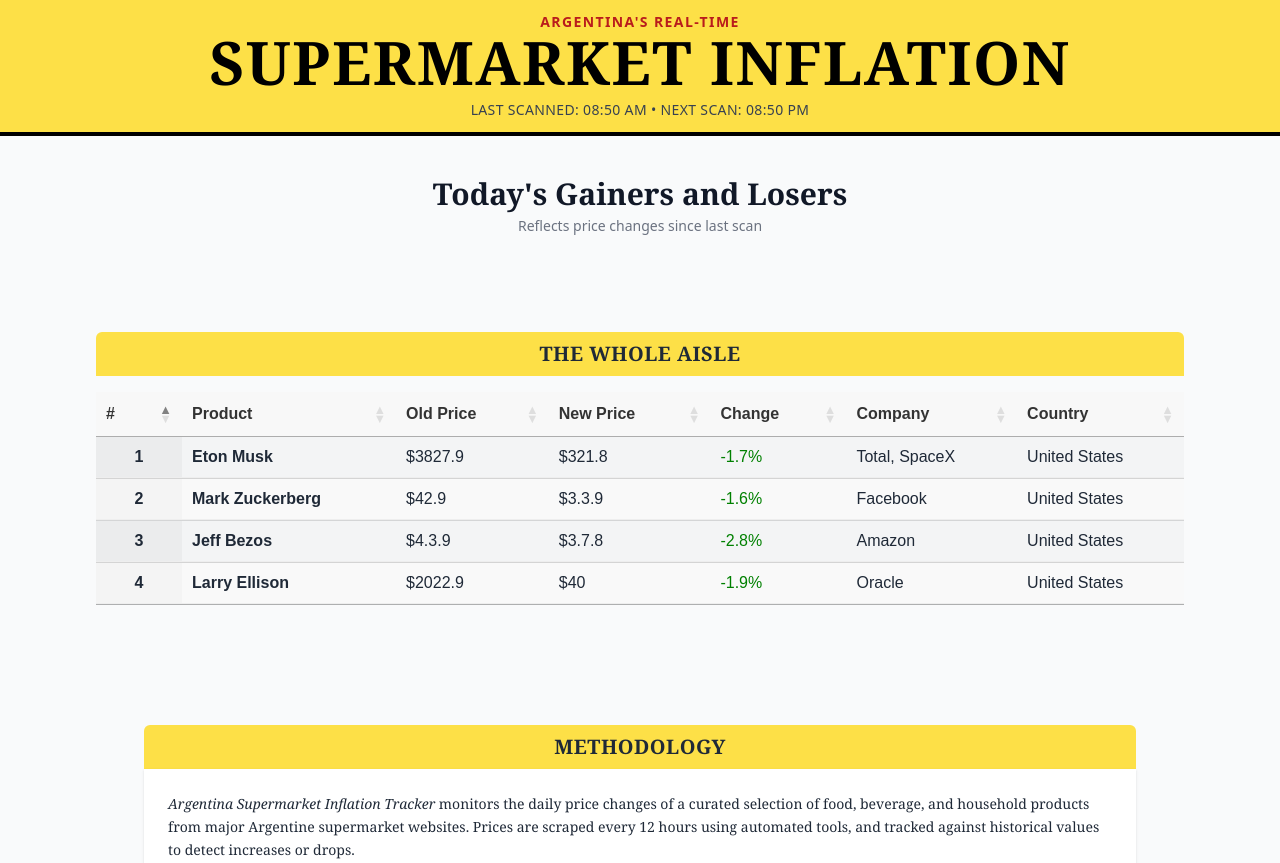
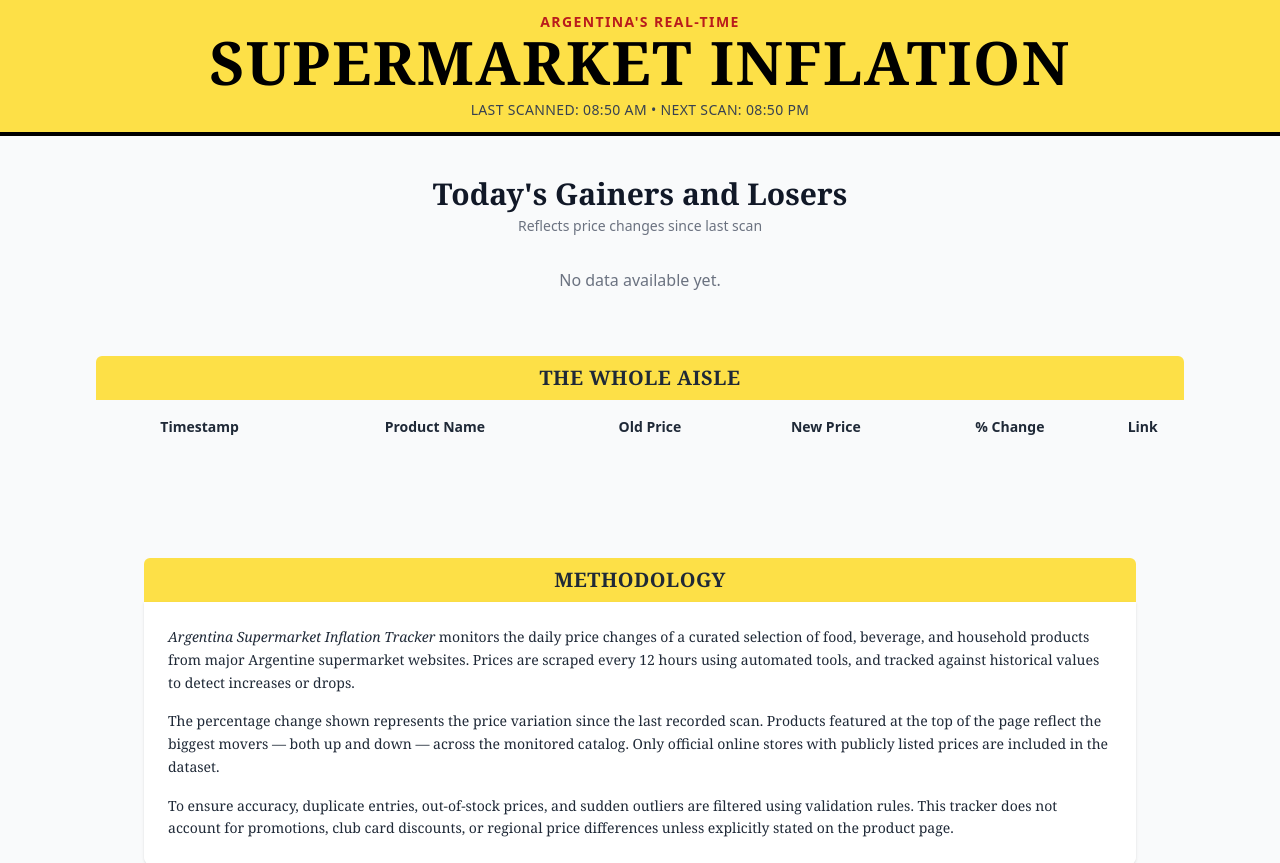
Before and after one commit to pyoneerC/danidjango, a Django app: page / in a window 1280 px wide. Shown: the top 863 px of the page. Run offline with Django 5.2, Linux system fonts and the light colour scheme; lists and menus that the app fills with data are empty; parts of the project's set-up code (start-up, migrations or seed data) failed here and were passed over; some libraries are stand-ins or nearby versions.

Commit message:
Revert "table"
This reverts commit 991655f3018ca550b29ad711ac0d54677c535ab5.

```diff
--- a/templates/danimax/index.html
+++ b/templates/danimax/index.html
@@ -11,46 +11,6 @@
     }
     .increase { color: red; font-weight: bold; }
     .decrease { color: green; font-weight: bold; }
-
-    /* New Forbes-style table styling */
-    .forbes-table {
-      width: 100%;
-      border-collapse: collapse;
-      font-family: Arial, sans-serif;
-    }
-    .forbes-table thead th {
-      background-color: #f8f8f8;
-      color: #333;
-      font-weight: bold;
-      padding: 10px 15px;
-      text-align: left;
-      border-bottom: 2px solid #ddd;
-    }
-    .forbes-table tbody td {
-      padding: 12px 15px;
-      border-bottom: 1px solid #eee;
-      vertical-align: middle;
-    }
-    .forbes-table tbody tr:nth-child(even) {
-      background-color: #f9f9f9;
-    }
-    .forbes-table tbody tr:hover {
-      background-color: #f1f1f1;
-    }
-    .rank-column {
-      width: 50px;
-      text-align: center;
-      font-weight: bold;
-    }
-    .name-column {
-      font-weight: bold;
-    }
-    .change-negative {
-      color: green;
-    }
-    .change-positive {
-      color: red;
-    }
   </style>
 
   <!-- CSV + Table Helpers -->
@@ -90,56 +50,19 @@
       <h3 class="text-xl font-bold tracking-wide text-gray-800 forbes-title uppercase">THE WHOLE AISLE</h3>
     </div>
 
-    <table id="historyTable" class="forbes-table display w-full">
+    <table id="historyTable" class="display w-full text-sm">
       <thead>
         <tr>
-          <th class="rank-column">#</th>
-          <th class="name-column">Product</th>
+          <th>Timestamp</th>
+          <th>Product Name</th>
           <th>Old Price</th>
           <th>New Price</th>
-          <th>Change</th>
-          <th>Company</th>
-          <th>Country</th>
+          <th>% Change</th>
+          <th>Link</th>
         </tr>
       </thead>
       <tbody id="historyBody">
-        <!-- Example rows - these would be populated dynamically -->
-        <tr>
-          <td class="rank-column">1</td>
-          <td class="name-column">Eton Musk</td>
-          <td>$3827.9</td>
-          <td>$321.8</td>
-          <td class="change-negative">-1.7%</td>
-          <td>Total, SpaceX</td>
-          <td>United States</td>
-        </tr>
-        <tr>
-          <td class="rank-column">2</td>
-          <td class="name-column">Mark Zuckerberg</td>
-          <td>$42.9</td>
-          <td>$3.3.9</td>
-          <td class="change-negative">-1.6%</td>
-          <td>Facebook</td>
-          <td>United States</td>
-        </tr>
-        <tr>
-          <td class="rank-column">3</td>
-          <td class="name-column">Jeff Bezos</td>
-          <td>$4.3.9</td>
-          <td>$3.7.8</td>
-          <td class="change-negative">-2.8%</td>
-          <td>Amazon</td>
-          <td>United States</td>
-        </tr>
-        <tr>
-          <td class="rank-column">4</td>
-          <td class="name-column">Larry Ellison</td>
-          <td>$2022.9</td>
-          <td>$40</td>
-          <td class="change-negative">-1.9%</td>
-          <td>Oracle</td>
-          <td>United States</td>
-        </tr>
+        <!-- Populated via JS -->
       </tbody>
     </table>
   </div>
@@ -178,6 +101,7 @@
   </div>
     </footer>
 
+  <!-- Script -->
   <script>
     function formatTime(date) {
       return date.toLocaleTimeString([], { hour: '2-digit', minute: '2-digit' });
@@ -188,15 +112,70 @@
     const nextScan = new Date(now.getTime() + 6 * 60 * 60 * 1000);
     document.getElementById('scan-time').textContent = `Last scanned: ${formatTime(lastScan)} • Next scan: ${formatTime(nextScan)}`;
 
-    // Initialize DataTable with Forbes styling
-    $(document).ready(function() {
-      $('#historyTable').DataTable({
-        order: [[0, 'asc']],
-        paging: false,
-        searching: false,
-        info: false
+    async function loadCSVData() {
+      const response = await fetch('price_changes.csv');
+      if (!response.ok) {
+        document.getElementById('cards').innerHTML = '<p class="text-center text-gray-500 col-span-full">No data available yet.</p>';
+        return;
+      }
+      const csvText = await response.text();
+
+      Papa.parse(csvText, {
+        header: true,
+        skipEmptyLines: true,
+        complete: function(results) {
+          const data = results.data;
+
+          // Sort by most recent change
+          data.sort((a, b) => new Date(b.timestamp) - new Date(a.timestamp));
+
+          const cardsContainer = document.getElementById('cards');
+          const tableBody = document.getElementById('historyBody');
+
+          // Show top 10 in cards
+          data.slice(0, 10).forEach(row => {
+            const card = document.createElement('div');
+            card.className = "bg-white rounded-lg shadow p-4 hover:shadow-md transition";
+
+            card.innerHTML = `
+              <div class="font-semibold text-gray-900 mb-1">${row.product_name}</div>
+              <div class="${parseFloat(row.change_percentage) >= 0 ? 'increase' : 'decrease'}">
+                ${parseFloat(row.change_percentage).toFixed(2)}%
+              </div>
+              <a href="${row.product_url}" target="_blank" class="text-blue-500 underline text-sm mt-1 block">Link</a>
+            `;
+            cardsContainer.appendChild(card);
+          });
+
+          // Table rows
+          data.forEach(row => {
+            const tr = document.createElement('tr');
+
+            const change = parseFloat(row.change_percentage);
+            const changeClass = isNaN(change) ? '' : (change >= 0 ? 'increase' : 'decrease');
+
+            tr.innerHTML = `
+              <td>${row.timestamp}</td>
+              <td>${row.product_name}</td>
+              <td>${row.old_price_ars}</td>
+              <td>${row.new_price_ars}</td>
+              <td class="${changeClass}">${!isNaN(change) ? change.toFixed(2) + '%' : 'N/A'}</td>
+              <td><a href="${row.product_url}" target="_blank" class="text-blue-600 underline">View</a></td>
+            `;
+            tableBody.appendChild(tr);
+          });
+
+          // Init DataTable
+          $(document).ready(function() {
+            $('#historyTable').DataTable({
+              order: [[0, 'desc']]
+            });
+          });
+        }
       });
-    });
+    }
+
+    document.addEventListener('DOMContentLoaded', loadCSVData);
   </script>
 </body>
 </html>
```
